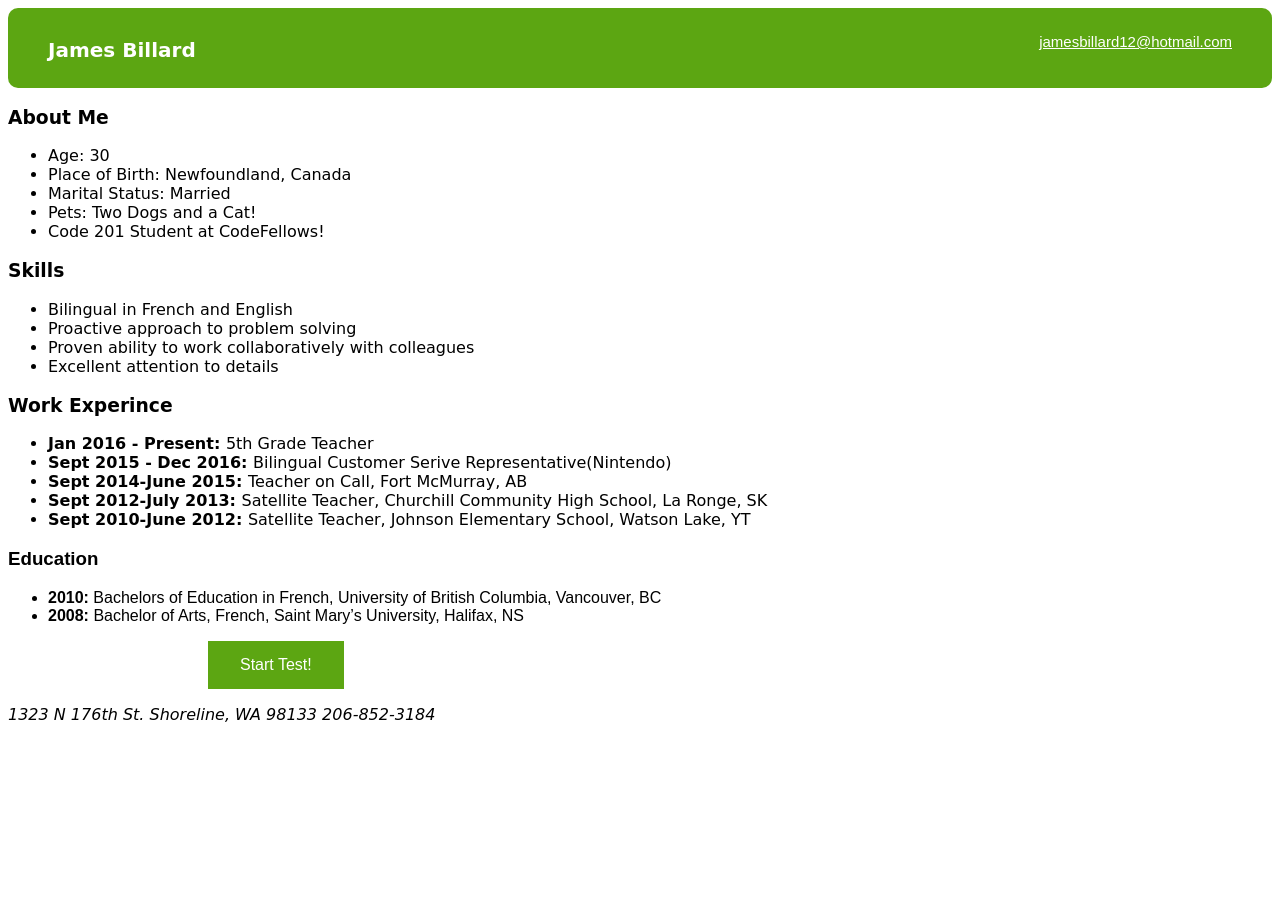
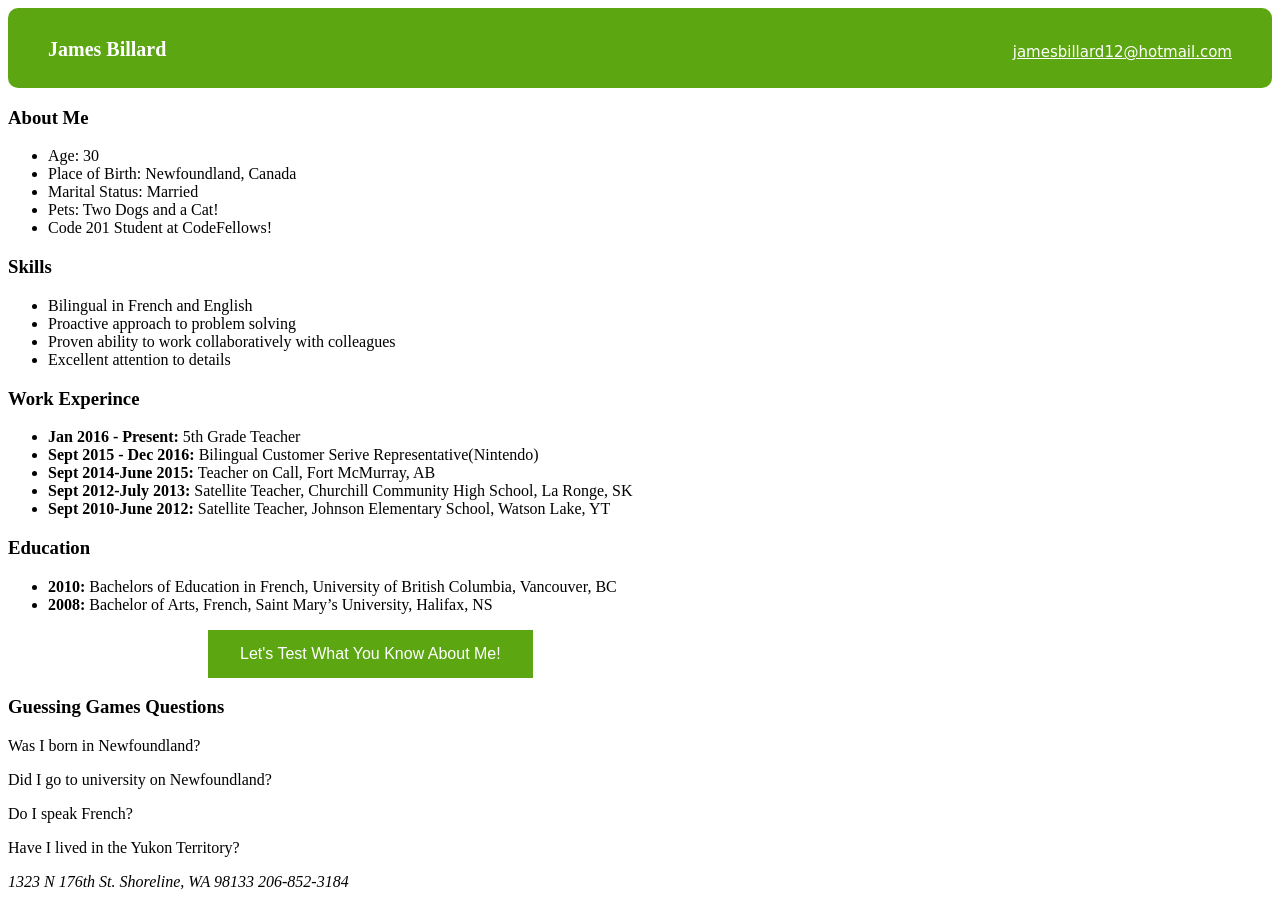
Before and after one commit to Jamesbillard12/guessing_game, a plain HTML site: page index.html in a window 1280 px wide. Before the commit the page ends 800 px from the top, so only its background shows below. Drawn offline with Linux system fonts and the light colour scheme.

Commit message:
Added the four questions to html file

```diff
--- a/index.html
+++ b/index.html
@@ -27,7 +27,7 @@
 
 <!--Skill Set-->
 
-  <section class="Skills">
+  <section class="skills">
     <h3>Skills</h3>
     <ul>
       <li>Bilingual in French and English</li>
@@ -39,7 +39,7 @@
 
 <!--Places I've worked-->
 
-<section class="Work">
+<section class="work">
   <h3>Work Experince</h3>
   <ul>
     <li><b>Jan 2016 - Present: </b> 5th Grade Teacher </li>
@@ -52,7 +52,7 @@
 
 <!--University Studies-->
 
-<section class="Education">
+<section class="education">
   <h3>Education</h3>
   <ul>
     <li> <b>2010:</b> Bachelors of Education in French, University of British Columbia, Vancouver, BC</li>
@@ -61,8 +61,16 @@
 </section>
 
 <!--Start Test Button!-->
-  <button id ="button" onclick="testEvent()">Start Test!</button>
+  <button id ="button" onclick="testEvent()">Let's Test What You Know About Me!</button>
 
+  <section class = "guessing_game">
+    <h3>Guessing Games Questions</h3>
+    <p>Was I born in Newfoundland?</p>
+    <p>Did I go to university on Newfoundland?</p>
+    <p>Do I speak French?</p>
+    <p>Have I lived in the Yukon Territory?</p>
+
+  </section>
 
   <footer>
     <p><i>1323 N 176th St. Shoreline, WA 98133  206-852-3184</i></p>
--- a/style.css
+++ b/style.css
@@ -1,13 +1,12 @@
 /* selector { property: value;} */
 
 /*element name"*/
-body {
-  font-family: cursive;
+
 }
 /*by class name*/
 
 .Education {
-  font-family: fantasy;
+  font-family: ;
 }
 
 /* by id*/
@@ -33,9 +32,9 @@ body {
 #email {
   float: right;
 
-  margin-top: -30px;
+  margin-top: -20px;
 
-  font-family:fantasy;
+  font-family: cursive;
   font-size: 15px;
   color: white;
 
```
